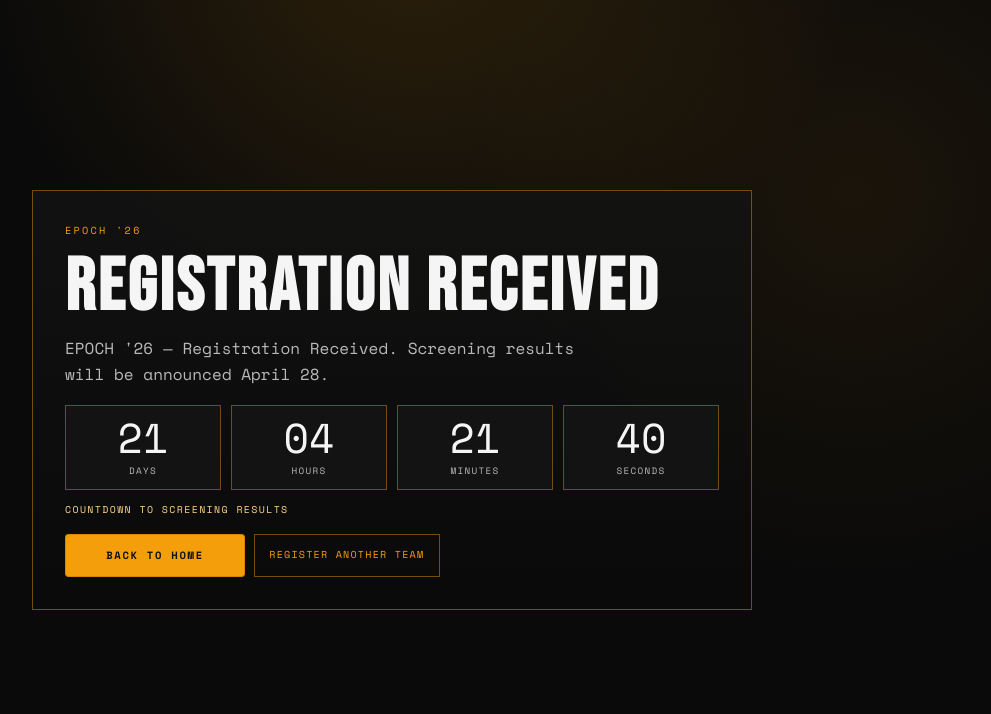
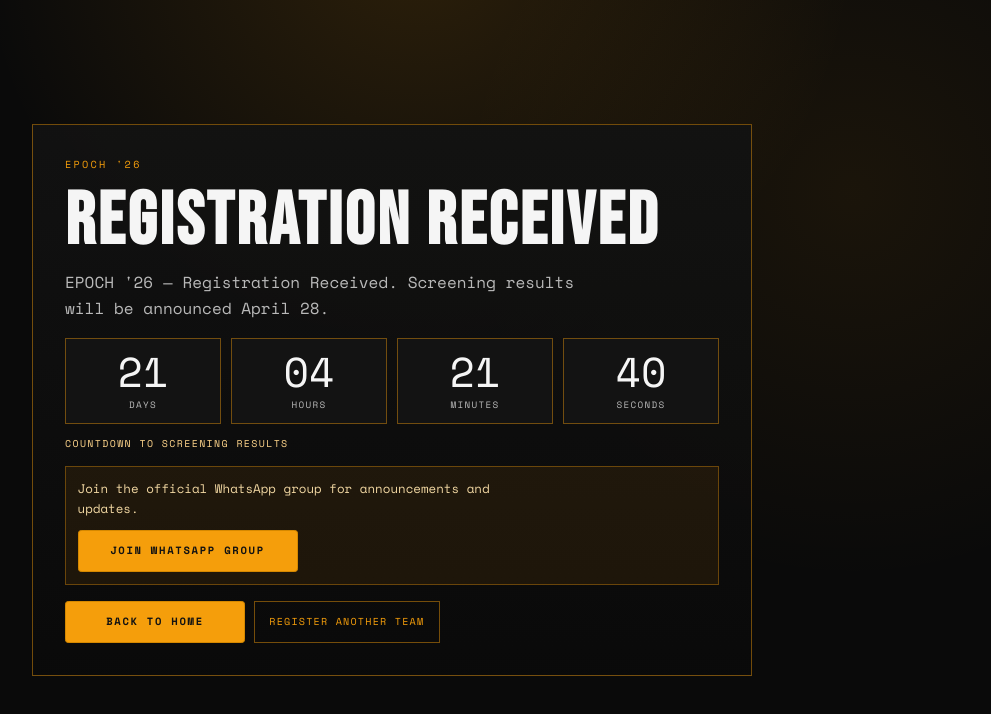
Before and after one commit to mehy12/epoch, a Next.js app: page /register/success in a window 1280 px wide. Shown: the top 714 px of the page, without its empty margins (248-1239 px from the left). Built offline with nearby package versions, Linux system fonts and the light colour scheme.

Commit message:
feat: add WhatsApp group link and styling to registration success page

```diff
--- a/app/globals.css
+++ b/app/globals.css
@@ -2089,6 +2089,26 @@
   font-size: 0.62rem;
 }
 
+.register-success-whatsapp {
+  margin-top: 0.9rem;
+  border: 1px solid rgba(245, 158, 11, 0.35);
+  background: rgba(245, 158, 11, 0.08);
+  padding: 0.72rem;
+  display: grid;
+  gap: 0.6rem;
+}
+
+.register-success-whatsapp-note {
+  color: #f2d8a3;
+  font-size: 0.78rem;
+  max-width: 60ch;
+}
+
+.register-success-whatsapp .btn {
+  width: fit-content;
+  min-width: 220px;
+}
+
 .register-success-actions {
   margin-top: 1rem;
   display: flex;
@@ -2154,7 +2174,8 @@
   }
 
   .register-success-actions .btn,
-  .register-success-secondary {
+  .register-success-secondary,
+  .register-success-whatsapp .btn {
     width: 100%;
   }
 }
--- a/app/register/success/page.js
+++ b/app/register/success/page.js
@@ -4,6 +4,7 @@
 import { useEffect, useState } from "react";
 
 const resultDate = new Date("2026-04-28T00:00:00+05:30").getTime();
+const WHATSAPP_GROUP_URL = "https://chat.whatsapp.com/D7uEE3yTIq8DkRp03KOwYp";
 
 function pad(value) {
   return String(value).padStart(2, "0");
@@ -71,6 +72,15 @@
             : "Countdown to screening results"}
         </p>
 
+        <div className="register-success-whatsapp">
+          <p className="register-success-whatsapp-note">
+            Join the official WhatsApp group for announcements and updates.
+          </p>
+          <a href={WHATSAPP_GROUP_URL} target="_blank" rel="noreferrer" className="btn btn-primary">
+            Join WhatsApp Group
+          </a>
+        </div>
+
         <div className="register-success-actions">
           <Link href="/" className="btn btn-primary">
             Back to Home
```
